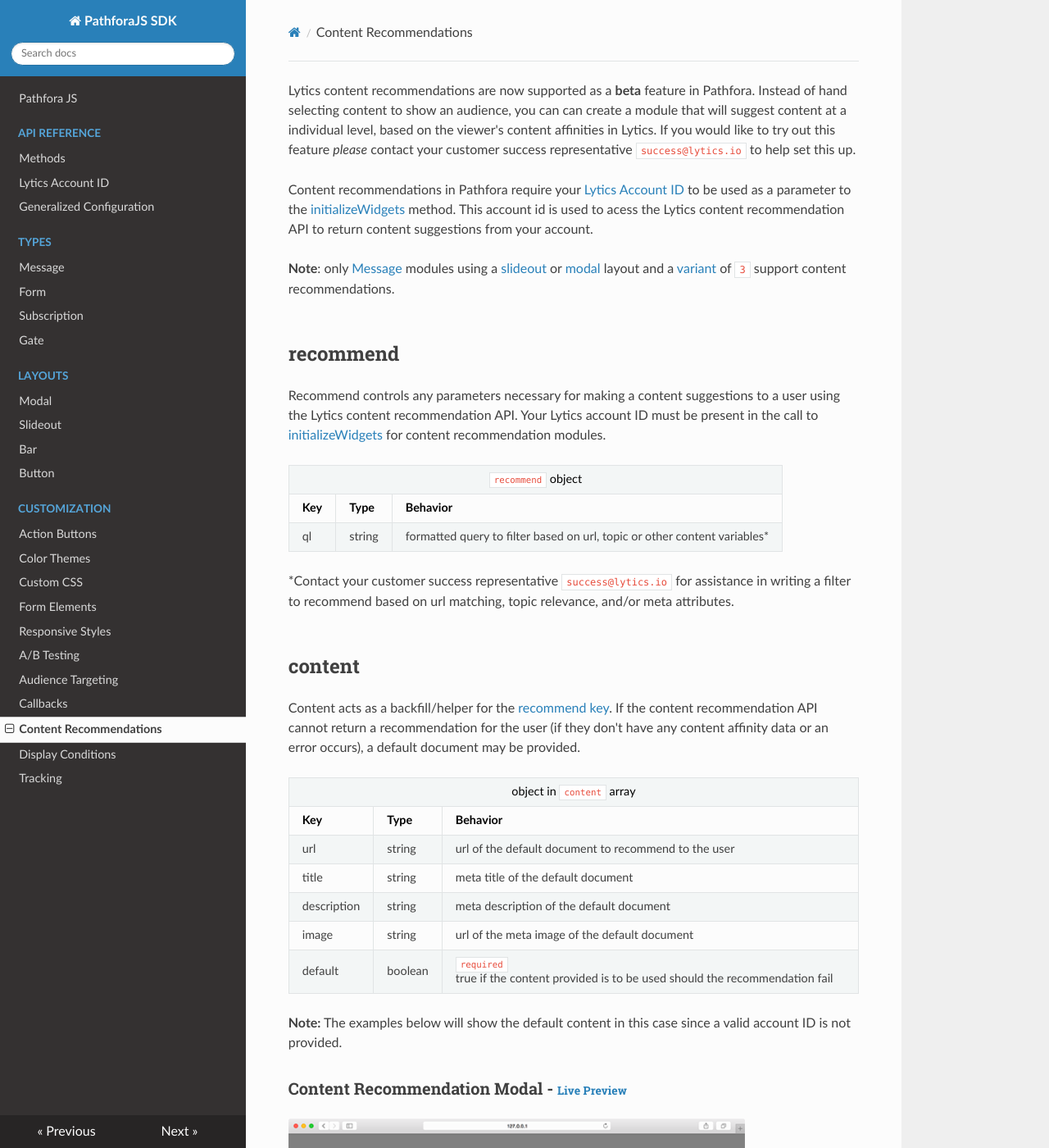
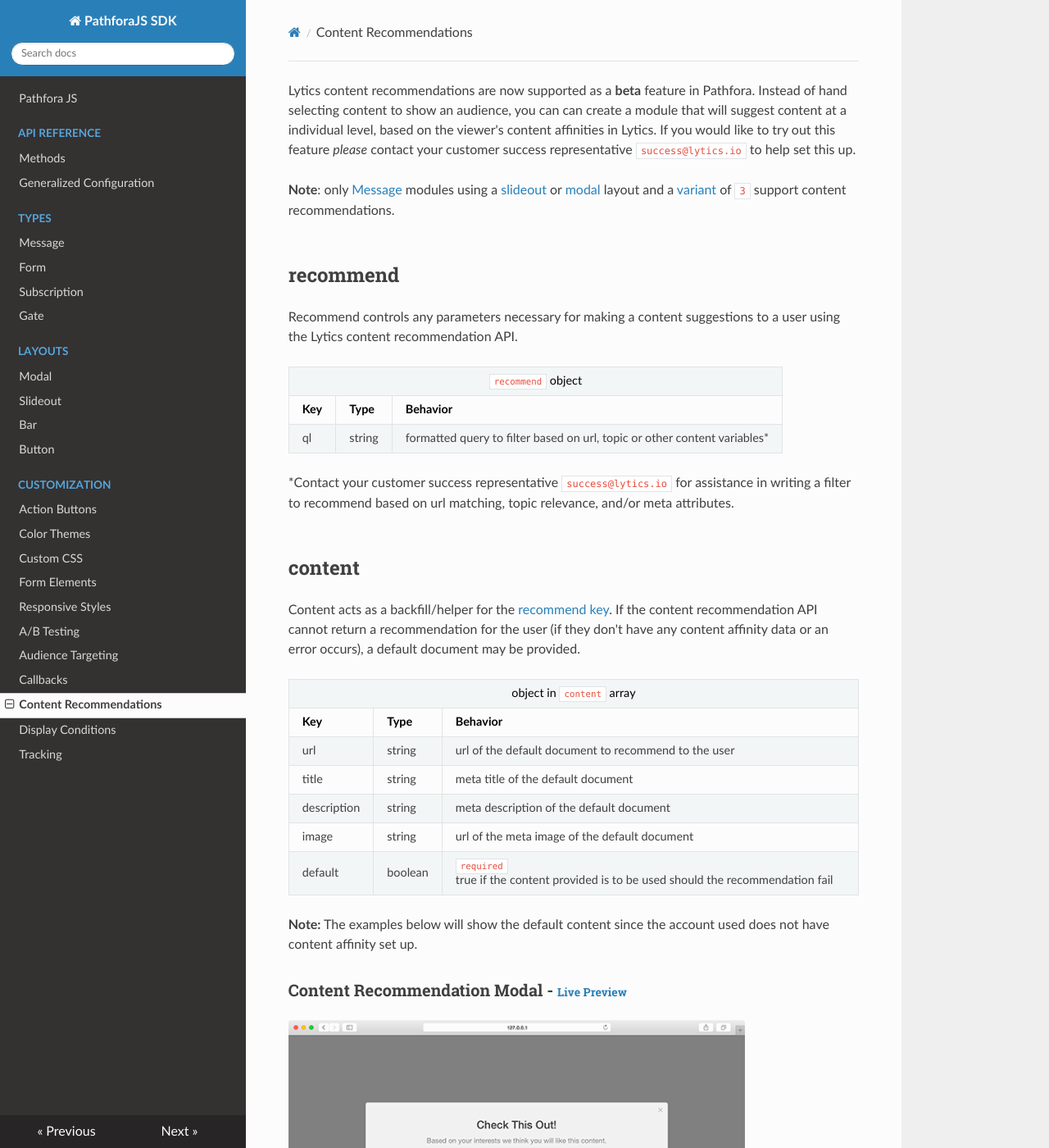
Before and after one commit to lytics/pathforajs, an MkDocs documentation site: the page built from docs/docs/content_recommend.md, in a window 1280 px wide and 1400 px high. Shown: the whole window at 82% size. Built offline with MkDocs 1.6.1, drawn with Linux system fonts in a browser that asks for light colours; nearby versions of some CDN libraries; old or Windows-style settings are respelled for this version of MkDocs; some of the changed text lies outside the part shown.

Commit message:
Change to lio.account.id

```diff
--- a/docs/docs/content_recommend.md
+++ b/docs/docs/content_recommend.md
@@ -1,12 +1,10 @@
 Lytics content recommendations are now supported as a **beta** feature in Pathfora. Instead of hand selecting content to show an audience, you can can create a module that will suggest content at a individual level, based on the viewer's content affinities in Lytics. If you would like to try out this feature _please_ contact your customer success representative `success@lytics.io` to help set this up.
-
-Content recommendations in Pathfora require your [Lytics Account ID](/api/acctid.md) to be used as a parameter to the [initializeWidgets](/api/methods.md#initializewidgets) method. This account id is used to acess the Lytics content recommendation API to return content suggestions from your account.
 
 **Note**: only [Message](/types/message.md) modules using a [slideout](/layouts/slideout.md) or [modal](/layouts/modal.md) layout and a [variant](/layouts/modal.md#variant) of `3` support content recommendations.
 
 ## recommend
 
-Recommend controls any parameters necessary for making a content suggestions to a user using the Lytics content recommendation API. Your Lytics account ID must be present in the call to [initializeWidgets](/api/methods.md#initializewidgets) for content recommendation modules.
+Recommend controls any parameters necessary for making a content suggestions to a user using the Lytics content recommendation API.
 
 
 <table>
@@ -73,7 +71,7 @@
   </tr>
 </table>
 
-**Note:** The examples below will show the default content in this case since a valid account ID is not provided.
+**Note:** The examples below will show the default content since the account used does not have content affinity set up.
 
 <h3>Content Recommendation Modal - <a href="../../examples/preview/layouts/modal/contentRecommend.html" target="_blank">Live Preview</a></h3>
 
--- a/docs/docs/examples/src/config/config.js
+++ b/docs/docs/examples/src/config/config.js
@@ -81,4 +81,4 @@
   buttonMsg
 ];
 
-pathfora.initializeWidgets(modules, '', config);
+pathfora.initializeWidgets(modules, config);
--- a/docs/docs/examples/src/layouts/modal/contentRecommend.js
+++ b/docs/docs/examples/src/layouts/modal/contentRecommend.js
@@ -22,4 +22,4 @@
   okShow: false
 });
 
-pathfora.initializeWidgets([module], 'YOUR LYTICS ACCOUNT ID');
+pathfora.initializeWidgets([module]);
--- a/docs/docs/examples/src/layouts/slideout/contentRecommend.js
+++ b/docs/docs/examples/src/layouts/slideout/contentRecommend.js
@@ -22,4 +22,4 @@
   okShow: false
 });
 
-pathfora.initializeWidgets([module], 'YOUR LYTICS ACCOUNT ID');
+pathfora.initializeWidgets([module]);
--- a/docs/mkdocs.yml
+++ b/docs/mkdocs.yml
@@ -3,7 +3,6 @@
   - Pathfora JS: index.md
   - API Reference:
     - Methods: api/methods.md
-    - Lytics Account ID: api/acctid.md
     - Generalized Configuration: api/config.md
   - Types:
     - Message: types/message.md
```
Also changed, not shown: docs/docs/api/acctid.md (deleted, +0 -9 lines), docs/docs/api/config.md (+2 -3 lines), docs/docs/api/methods.md (+0 -5 lines), 5 other files.
